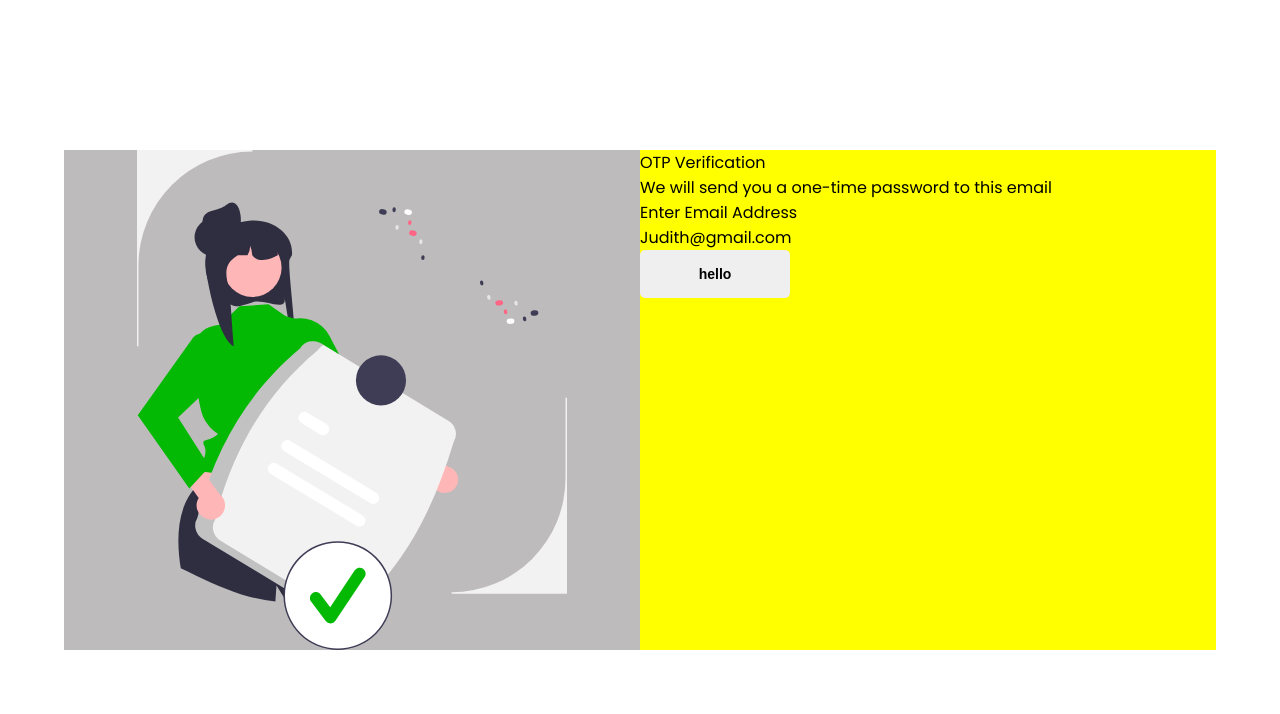
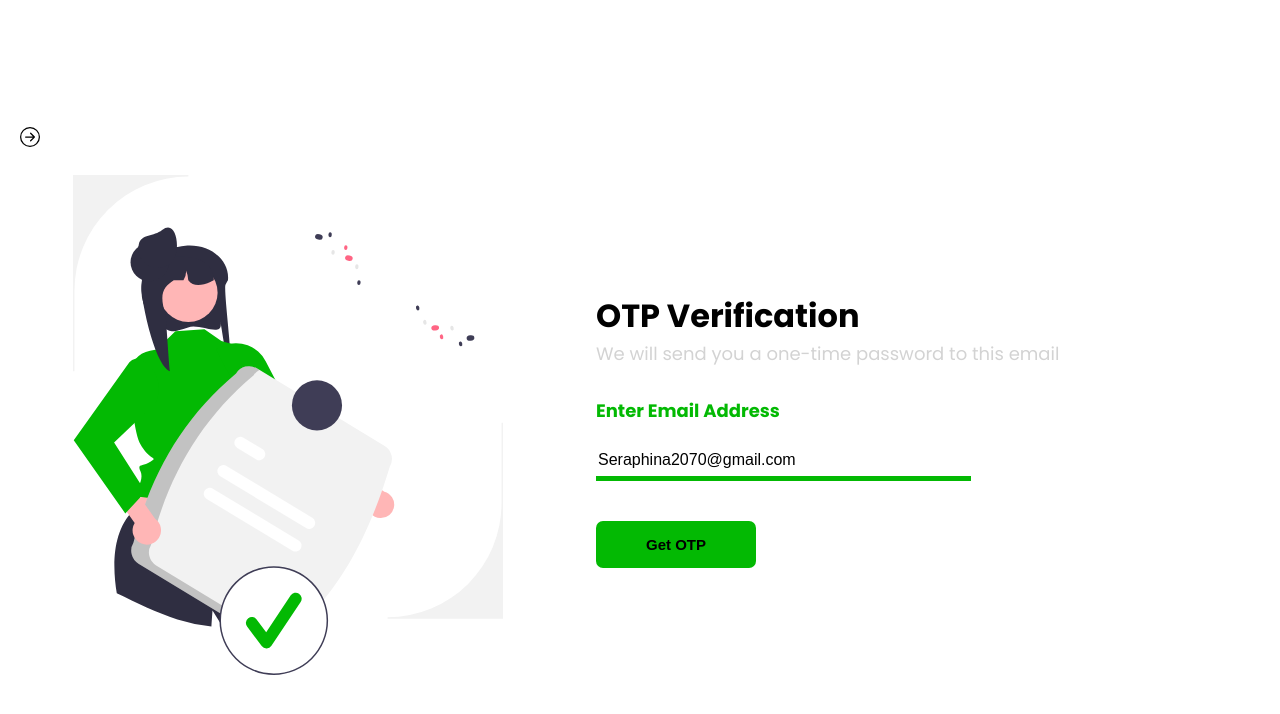
Before and after one commit to isaacetor/D.O-app, a React (Create React App) app: page /Verification in a window 1280 px wide. Shown: the top 714 px of the page. Built offline with nearby package versions, Linux system fonts and the light colour scheme.

Commit message:
updating

```diff
--- a/src/components/commons/props/Verification.tsx
+++ b/src/components/commons/props/Verification.tsx
@@ -1,11 +1,20 @@
 import React from "react";
+import { useNavigate } from "react-router-dom";
 import styled from "styled-components";
 import pic from "../../../assets/otp1.svg";
 import Globalbutton from "./Globalbutton";
+import { BsArrowRightCircle } from "react-icons/bs";
 
 const Verification = () => {
+  const navigate = useNavigate();
+  const back = () => {
+    navigate("/user/login");
+  };
   return (
     <Container>
+      <Icons>
+        <BsArrowRightCircle />
+      </Icons>
       <Wrapper>
         <Logoholder>
           <Logo1 src={pic} />
@@ -14,17 +23,8 @@ const Verification = () => {
           <Text1>OTP Verification</Text1>
           <Text2>We will send you a one-time password to this email</Text2>
           <Text3>Enter Email Address</Text3>
-          <Text4>Judith@gmail.com</Text4>
-          <Globalbutton
-            bg=""
-            bghovercolor=""
-            col=""
-            padding="150px"
-            text="hello"
-            hgt="6vh"
-            bor=""
-            hovCol=""
-          />
+          <Text4 placeholder="Seraphina2070@gmail.com" />
+          <Button onClick={back}>Get OTP</Button>
         </Lower>
       </Wrapper>
     </Container>
@@ -32,15 +32,80 @@ const Verification = () => {
 };
 
 export default Verification;
-const Text4 = styled.div``;
-const Text3 = styled.div``;
-const Text2 = styled.div``;
-const Text1 = styled.div``;
-const Lower = styled.div``;
+const Button = styled.button`
+  padding: 15px 50px;
+  border: none;
+  outline: none;
+  border-radius: 7px;
+  color: black;
+  background-color: #03b903;
+  font-weight: bold;
+  font-size: 15px;
+
+  :hover {
+    cursor: pointer;
+  }
+`;
+const Icons = styled.div`
+  /* background-color: red; */
+  font-size: 20px;
+  margin-left: 20px;
+`;
+const Text4 = styled.input`
+  width: 80%;
+  height: 30px;
+  font-size: 16px;
+  border: none;
+  outline: 0;
+  font-weight: 500;
+
+  margin-bottom: 40px;
+  border-bottom: 5px solid #03b903;
+
+  @media screen and (max-width: 500px) {
+    width: 250px;
+  }
+
+  ::placeholder {
+    color: #000;
+  }
+`;
+const Text3 = styled.div`
+  font-size: 18px;
+  color: #03b903;
+  font-weight: bold;
+  margin-bottom: 20px;
+`;
+const Text2 = styled.div`
+  font-size: 18px;
+  color: lightgray;
+  margin-bottom: 30px;
+`;
+const Text1 = styled.h1`
+  margin: 0;
+  margin-top: 30px;
+`;
+const Lower = styled.div`
+  margin-left: 20px;
+  flex-direction: column;
+  /* background-color: red; */
+
+  @media screen and (max-width: 500px) {
+    width: 100%;
+  }
+`;
 const Logoholder = styled.div`
   width: 50%;
   height: 500px;
-  background: #bdbbbb;
+  background-color: #fff;
+  object-fit: contain;
+  margin-top: 20px;
+
+  @media screen and (max-width: 500px) {
+    width: 100%;
+    height: 300px;
+    display: none;
+  }
 `;
 const Logo1 = styled.img`
   width: 100%;
@@ -49,15 +114,18 @@ const Logo1 = styled.img`
 `;
 const Wrapper = styled.div`
   width: 90%;
-  background-color: yellow;
   display: flex;
-  /* justify-content: center; */
-  /* align-items: center; */
+  align-items: center;
+
+  @media screen and (max-width: 500px) {
+    width: 100%;
+  }
 `;
 const Container = styled.div`
   width: 100%;
   height: 100vh;
   display: flex;
-  align-items: center;
+  /* align-items: center; */
   justify-content: center;
+  flex-direction: column;
 `;
--- a/src/pages/auth/agent/AgentRegister.tsx
+++ b/src/pages/auth/agent/AgentRegister.tsx
@@ -1,8 +1,12 @@
+import { yupResolver } from "@hookform/resolvers/yup";
 import React from "react";
-import { NavLink } from "react-router-dom";
+import { NavLink, useNavigate } from "react-router-dom";
 import styled from "styled-components";
 
 const AgentRegister = () => {
+  const navigate = useNavigate();
+
+  const agentSchema = yupResolver;
   return (
     <div>
       <Container>
@@ -57,14 +61,6 @@ const AgentRegister = () => {
                 type="password"
                 required
                 placeholder="please enter a strong password"
-              />
-            </InputHold>
-            <InputHold>
-              <span>Confirm password</span>
-              <input
-                type="password"
-                required
-                placeholder="please confirm your password"
               />
             </InputHold>
 
--- a/src/utils/api/apiCalls.ts
+++ b/src/utils/api/apiCalls.ts
@@ -1,5 +1,5 @@
 import axios from "axios";
-import { userData } from "../../types";
+import { agentData, userData } from "../../types";
 
 const createUser = async (data: userData) => {
   return await axios
@@ -12,4 +12,13 @@ const createUser = async (data: userData) => {
 
 const AllUsers = async () => {};
 
+const createAgent = async (data: agentData) => {
+  return await axios
+    .post("/register-agents", data)
+    .then((res) => res.data)
+    .catch((err) => {
+      return err;
+    });
+};
+
 export { createUser, AllUsers };
```
Also changed, not shown: src/types/index.ts (+10 -0 lines).
